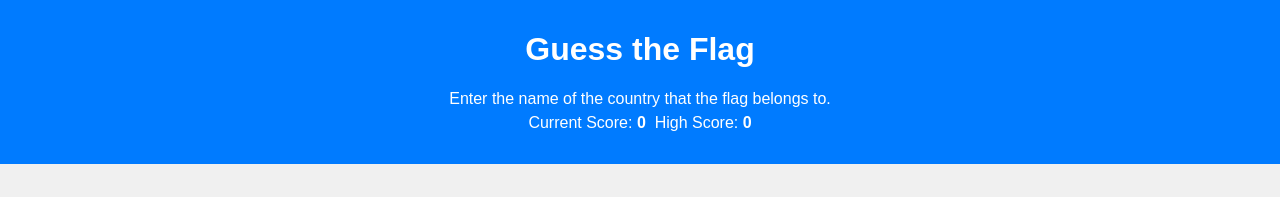
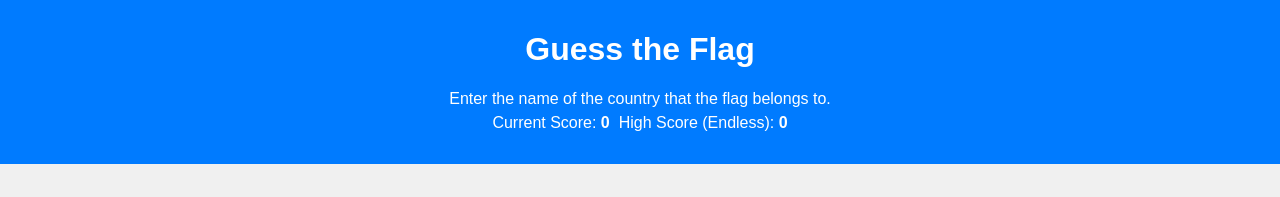
Before and after one commit to stef-the/flags, a plain HTML site: page index.html in a window 1280 px wide. Shown: the top 197 px of the page. Drawn offline with Linux system fonts and the light colour scheme.

Commit message:
change for current score

```diff
--- a/index.html
+++ b/index.html
@@ -12,7 +12,7 @@
       <h1>Guess the Flag</h1>
       <div id="hiddenheader">
         <div>Enter the name of the country that the flag belongs to.</div>
-        <div>Current Score:<b id="score"> 0</b>&nbsp;&nbsp;High Score:<b id="high-score"> 0</b></div>
+        <div><div id="score-container">Current Score:<b id="score"> 0</b>&nbsp;&nbsp;High Score (Endless):<b id="high-score"> 0</b></div></div>
       </div>
     </div>
     <div id="content">
```
